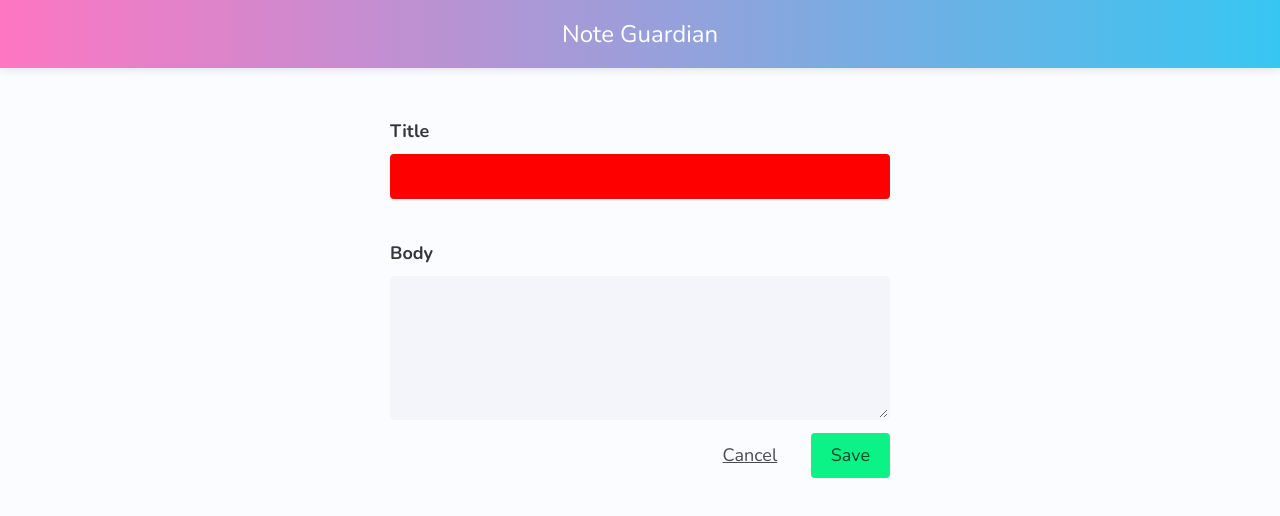
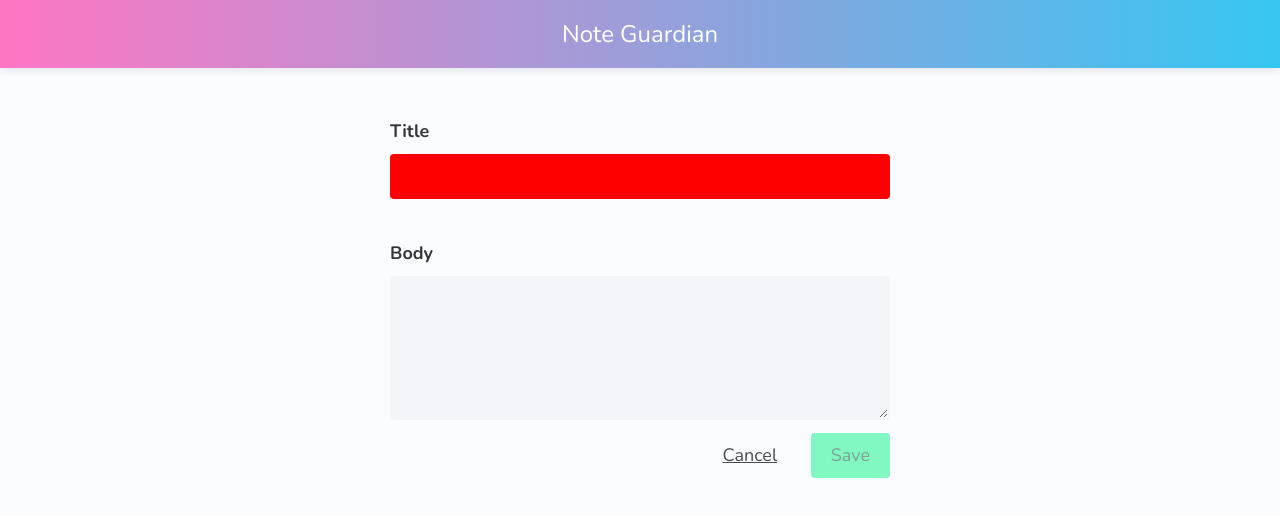
Before and after one commit to dustin1818/angular-note-projectt, an Angular app: page /1 in a window 1280 px wide. Shown: the top 516 px of the page. Built offline with nearby package versions, Linux system fonts and the light colour scheme.

Commit message:
update for add component

```diff
--- a/src/app/pages/note-details/note-details.component.html
+++ b/src/app/pages/note-details/note-details.component.html
@@ -20,11 +20,11 @@
 
         <div class="field is-grouped is-pulled-right">
             <div class="control">
-                <button class="button is-text" type="button">Cancel</button>
+                <button class="button is-text" type="button" (click)="cancel()">Cancel</button>
             </div>
 
         <div class="control">
-            <button class="button is-success"type="submit">Save</button>
+            <button class="button is-success"type="submit"[disabled] ="!noteForm.valid" >Save</button>
         </div>
     </div>
 
```
